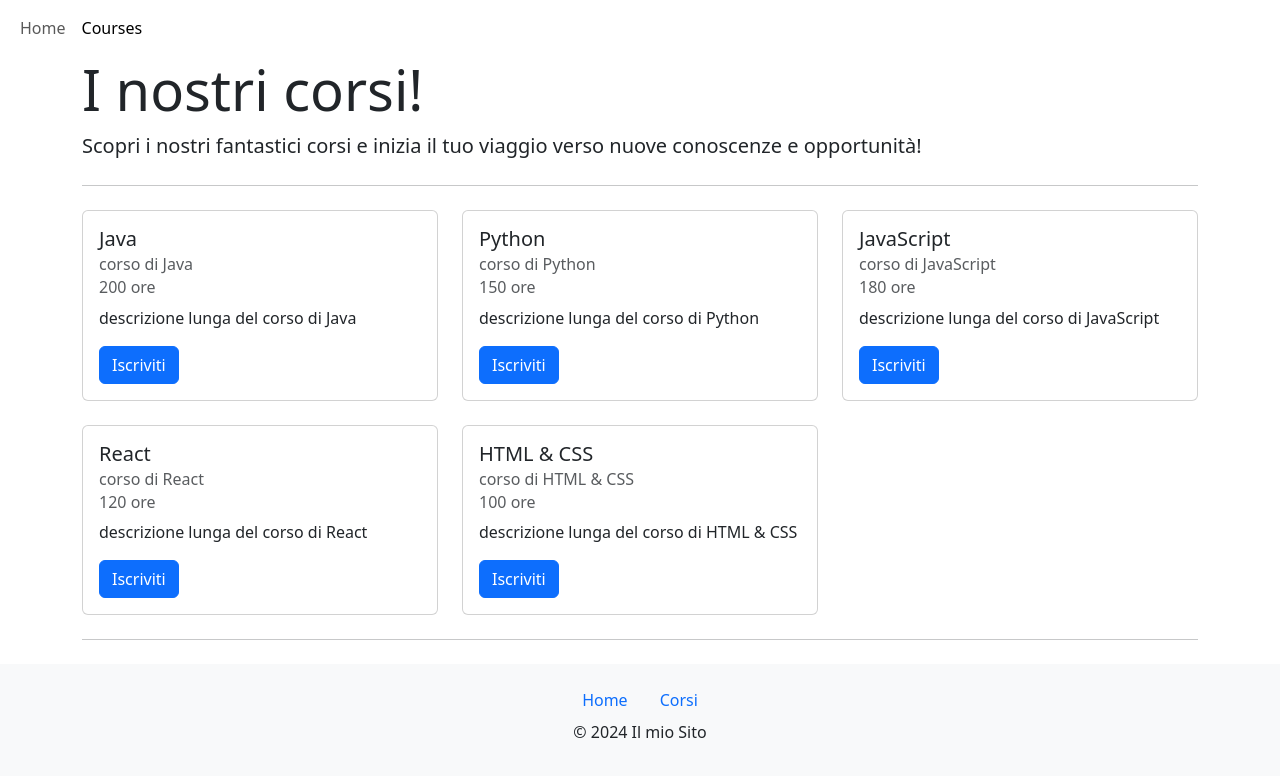
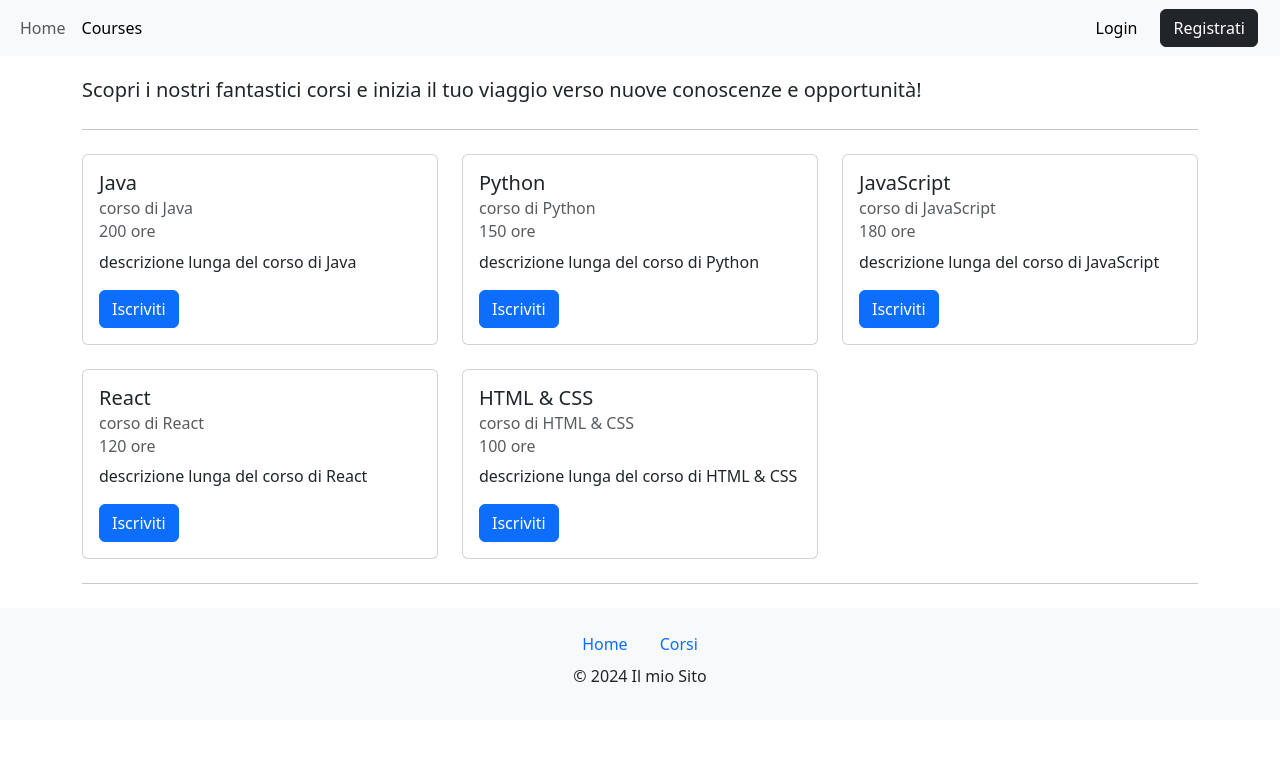
Before and after one commit to PhilRoll/gestionale-corsi-frontend-filippo-rotolo, a React (Vite) app: page /courses in a window 1280 px wide. Shown: the top 776 px of the page. Built offline with nearby package versions, Linux system fonts and the light colour scheme.

Commit message:
aggiornamento navbar

```diff
--- /dev/null
+++ b/src/components/Navbar/HeaderButton.jsx
@@ -0,0 +1,12 @@
+import { Logout } from "./Logout";
+import { SignInSignUp } from "./SignInSignUp";
+
+export function HeaderButton({props}){
+    //const {isUserAuthenticated} = props;
+    const isUserAuthenticated = false;
+    const button = isUserAuthenticated ? <Logout/> : <SignInSignUp/>;
+
+    return(
+        <>{button}</>
+    );
+}
--- /dev/null
+++ b/src/components/Navbar/Logout.jsx
@@ -0,0 +1,9 @@
+import { NavLink } from "react-router-dom";
+export function Logout() {
+    return (
+        <div className="ml-auto">
+            <NavLink className="btn btn-dark" activeClassName="active" to="/logout">Logout</NavLink>
+            <span style={{ marginRight: '10px' }} />
+        </div>
+    );
+}
--- a/src/components/Navbar/Navbar.jsx
+++ b/src/components/Navbar/Navbar.jsx
@@ -1,9 +1,13 @@
 import { NavLink } from 'react-router-dom';
+import { HeaderButton } from './HeaderButton';
 
 export function Navbar() {
     return (
-        <nav className="navbar navbar-expand-lg navbar-fixed-top">
+        <nav className="navbar navbar-expand-md navbar-light bg-light fixed-top">
             <div className="container-fluid">
+                <button className="navbar-toggler" type="button" data-bs-toggle="collapse" data-bs-target="#navbarNav" aria-controls="navbarNav" aria-expanded="false" aria-label="Toggle navigation">
+                    <span className="navbar-toggler-icon"></span>
+                </button>
                 <div className="collapse navbar-collapse" id="navbarNav">
                     <ul className="navbar-nav me-auto mb-2 mb-lg-0">
                         <li className="nav-item">
@@ -14,6 +18,9 @@ export function Navbar() {
                         </li>
                     </ul>
                 </div>
+                <div className="d-flex align-items-center">
+                    <HeaderButton />
+                </div>
             </div>
         </nav>
     );
--- /dev/null
+++ b/src/components/Navbar/SignInSignUp.jsx
@@ -0,0 +1,12 @@
+import { NavLink } from "react-router-dom";
+
+export function SignInSignUp() {
+    return (
+        <div className="ml-auto">
+            <NavLink className="btn btn-light" activeClassName="active" to="/login">Login</NavLink>
+            <span style={{ marginRight: '10px' }} />
+            <NavLink className="btn btn-dark" activeClassName="active" to="/register">Registrati</NavLink>
+            <span style={{ marginRight: '10px' }} />
+        </div>
+    );
+}
--- a/src/components/pages/Courses/Courses.jsx
+++ b/src/components/pages/Courses/Courses.jsx
@@ -1,6 +1,6 @@
 import { CourseCard } from "../../CourseCard";
 
-const dati = [
+const corsi = [
     {
         nomeCorso: "Java",
         descrizioneBreve: "corso di Java",
@@ -47,7 +47,7 @@ export function Courses() {
 
             <div className="container">
                 <div className="row row-cols-1 row-cols-md-3 g-4">
-                    {dati.map((corso, index) => (
+                    {corsi.map((corso, index) => (
                         <div className="col" key={index}>
                             <CourseCard {...corso} />
                         </div>
```
